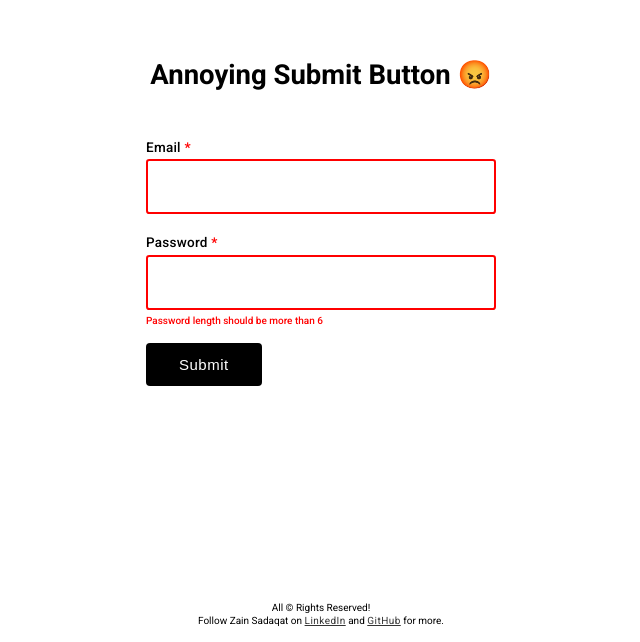
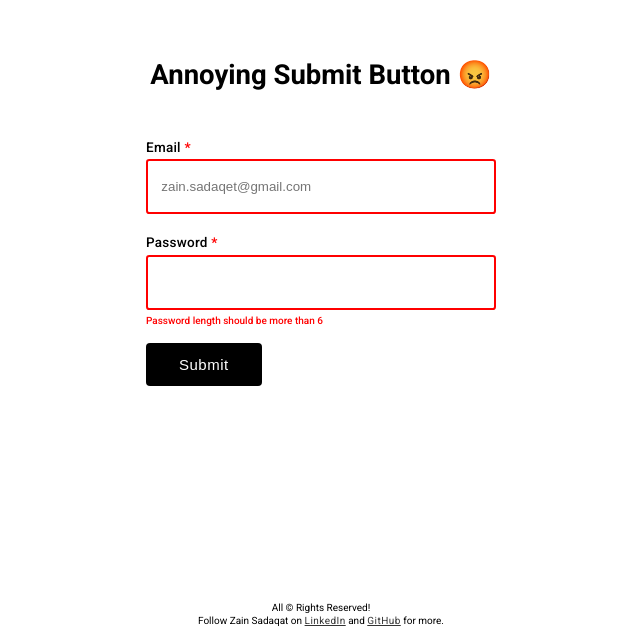
Before and after one commit to zainsadaqat/annoying-submit-button, a React (Create React App) app: page / in a window 1280 px wide. Shown: the part 158-800 px from the top of the page, without its empty margins (319-959 px from the left). Built offline with nearby package versions, Linux system fonts and the light colour scheme.

Commit message:
Add placeholder on input field

```diff
--- a/src/App.js
+++ b/src/App.js
@@ -41,6 +41,7 @@ function App() {
               name="email"
               value={form.email}
               onChange={handleForm}
+              placeholder="zain.sadaqet@gmail.com"
               required
             />
           </div>
```
